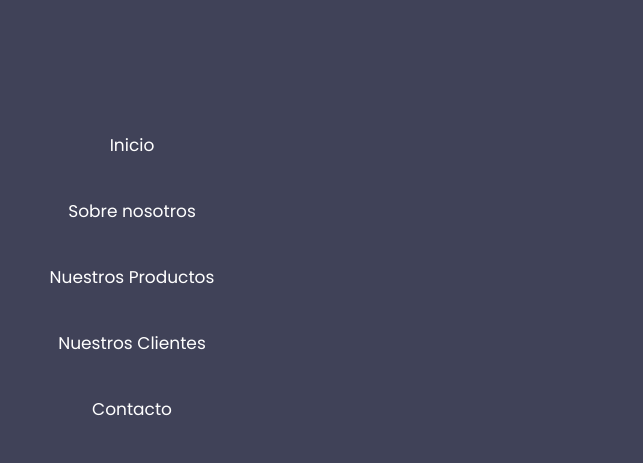
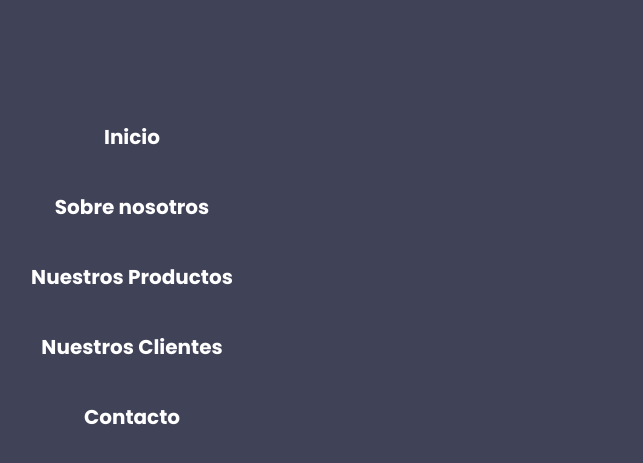
Before and after one commit to RamirezYersonF/Gafas.com, a plain HTML site: page index.html in a window 1280 px wide. Both pictures are taken after a click on the element 1100 px from the left and 40 px from the top of the page. Shown: the part 83-546 px from the top of the page, without its empty margins (508-1151 px from the left). Drawn offline with Linux system fonts and the light colour scheme.

Commit message:
Se arreglo la animacio del menu

```diff
--- a/app.js
+++ b/app.js
@@ -1,9 +1,10 @@
 const menuabrir = document.querySelector(".contenedor__imgMenu");
-const menucerrar = document.querySelector(".contenedor__mobile--nav");
+const menumostrar = document.querySelector(".contenedor__mobile--nav");
+const menucerrar = document.querySelector(".img__menucerrar--nav");
 
 menuabrir.addEventListener('click',toggleManue)
 menucerrar.addEventListener('click', toggleManue)
 
 function  toggleManue(params) {
-   menucerrar.classList.toggle("activar__menu--js");
+   menumostrar.classList.toggle("activar__menu--js");
 };
--- a/index.html
+++ b/index.html
@@ -23,7 +23,7 @@
         </div>
         <nav class="contenedor__mobile--nav">
             <div class="contenedor__cerrar--mobile">
-                <img id="icono__menu" src="./img/cerrar.png" alt="Icono Menu cerrar">
+                <img class="img__menucerrar--nav" id="icono__menu" src="./img/cerrar.png" alt="Icono Menu cerrar">
             </div>
             <ul class="ul__nav--mobile">
                 <li><a href="#">Inicio</a></li>
--- a/main.css
+++ b/main.css
@@ -52,7 +52,6 @@ header .contenedor__imglogo--header h3{
     font-weight: 400;
 }
 .contenedor__mobile--nav{
-    display: none;
     position: fixed;
     bottom: 0;
     left: 0;
@@ -61,6 +60,7 @@ header .contenedor__imglogo--header h3{
     background-color: var(--coloronegroclaro);
     transform: translateY(-100vh);
     transition: all 0.5s ease-in-out;
+    z-index: 100;
 
 }
 .contenedor__cerrar--mobile{
@@ -82,12 +82,12 @@ nav .ul__nav--mobile{
     justify-content: center;
     text-align: center;
     gap: 40px;
-    font-size: 1.7rem;
+    font-size: 2rem;
+    font-weight: 700;
 }
 /*CODIGO JS EN CSS DESKTOP Y MOBILE*/
 
 .activar__menu--js{
-    display: block ;
     transform: translateY(0vh);
     transition: all 0.5s ease-in-out;
 }
```
